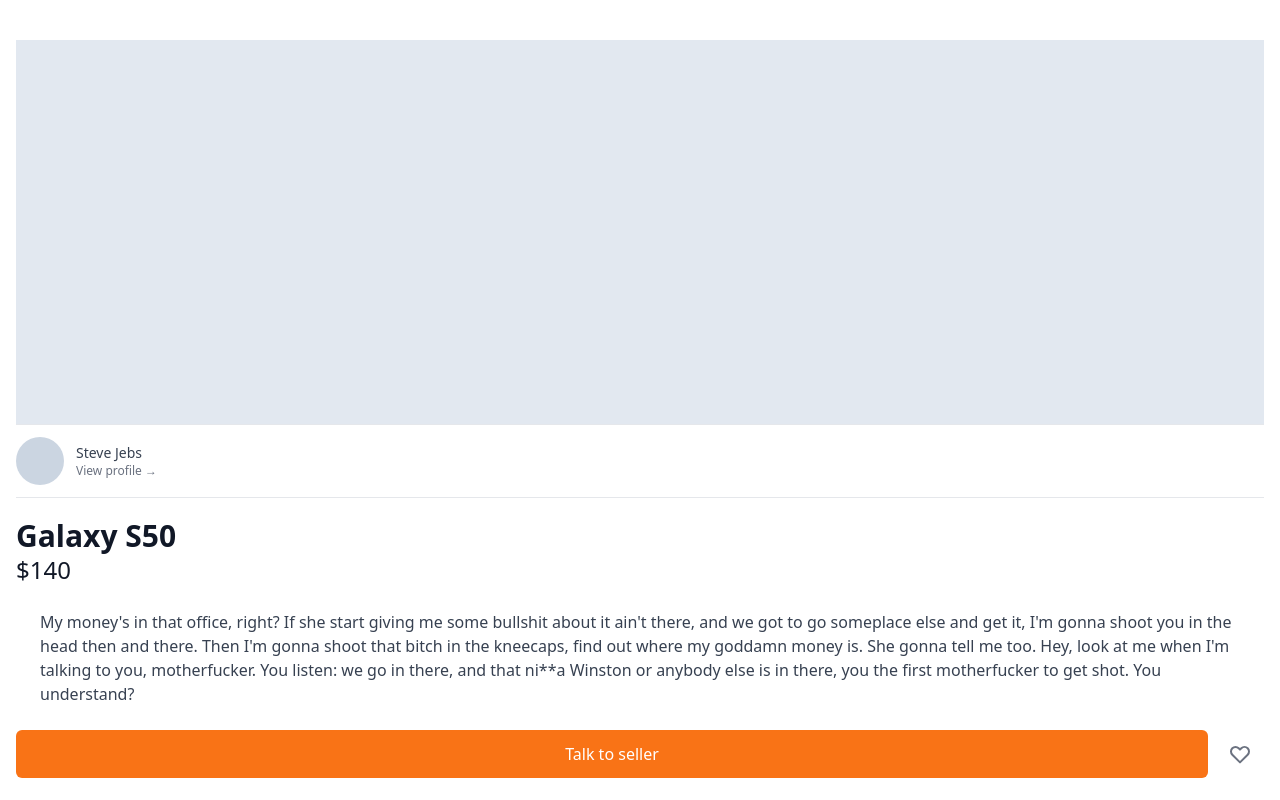
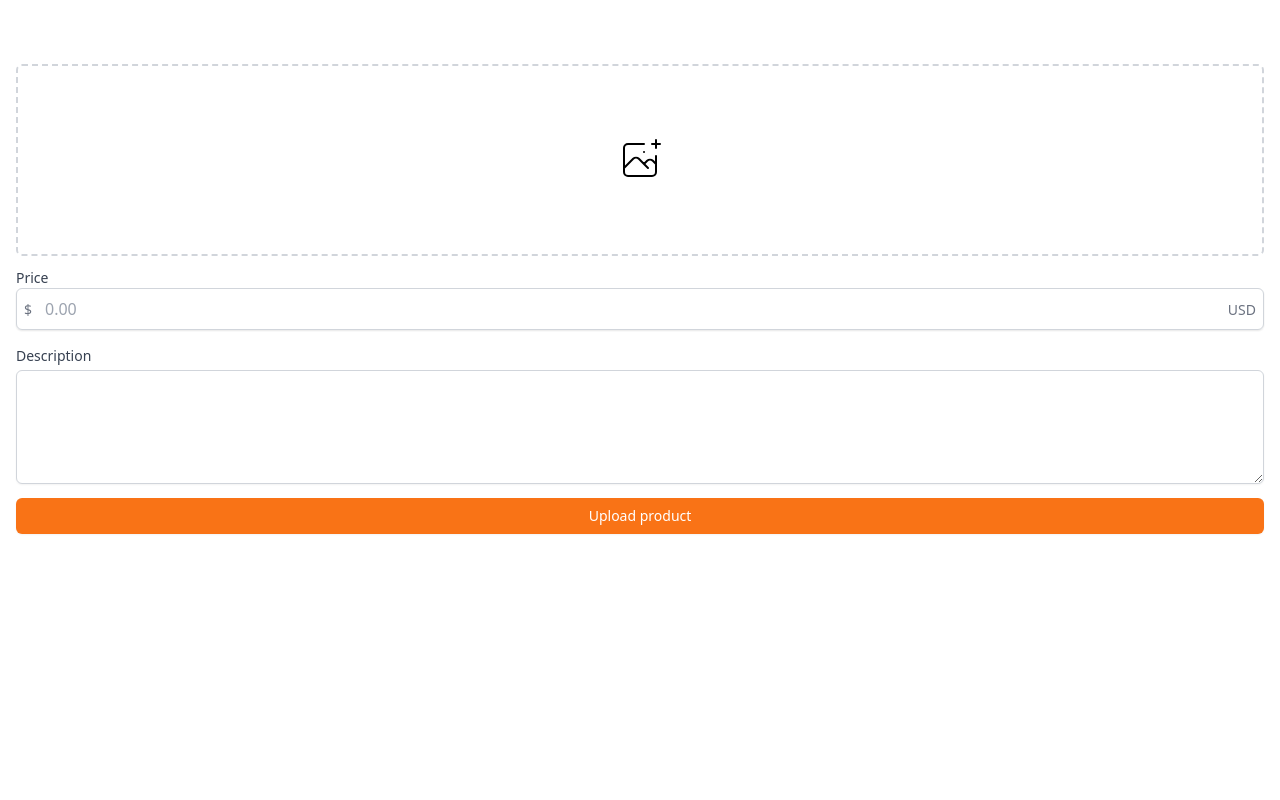
Before and after one commit to Choi-Yuchan/carrot-market, a Next.js app: page /items/upload in a window 1280 px wide. Shown: the top 800 px of the page. Built offline with nearby package versions, Linux system fonts and the light colour scheme.

Commit message:
create a upload page

```diff
--- a/pages/enter.tsx
+++ b/pages/enter.tsx
@@ -33,7 +33,7 @@
         </div>
 
         <form className="flex flex-col mt-8 px-3">
-          <label className="text-sm font-medium text-gray-700">
+          <label htmlFor="email" className="text-sm font-medium text-gray-700">
             {method === "email" ? "Email address" : null}
             {method === "phone" ? "Phone number" : null}
           </label>
--- /dev/null
+++ b/pages/items/upload.tsx
@@ -0,0 +1,51 @@
+import type { NextPage } from "next";
+
+const Upload: NextPage = () => {
+  return (
+    <div className="px-4 py-16">
+      <div>
+
+          <label className="w-full flex items-center justify-center border-2 border-dashed border-gray-300 h-48 rounded-md mb-3 texxt-gray-600 hover:text-orange-500 hover:border-orange-500">
+            <svg
+              className="h-12 w-12"
+              stroke="currentColor"
+              fill="none"
+              viewBox="0 0 48 48"
+              aria-hidden="true"
+            >
+              <path
+                d="M28 8H12a4 4 0 00-4 4v20m32-12v8m0 0v8a4 4 0 01-4 4H12a4 4 0 01-4-4v-4m32-4l-3.172-3.172a4 4 0 00-5.656 0L28 28M8 32l9.172-9.172a4 4 0 015.656 0L28 28m0 0l4 4m4-24h8m-4-4v8m-12 4h.02"
+                strokeWidth={2}
+                strokeLinecap="round"
+                strokeLinejoin="round"
+              />
+            </svg>
+
+            <input type="file" className="hidden" />
+          </label>
+
+      </div>
+      <div className="mb-4">
+        <label htmlFor="price" className="block text-sm text-gray-700 font-medium">Price</label>
+        <div className="flex relative rounded-md shadow-sm">
+          <div className="absolute left-2 top-1/2 -translate-y-1/2">
+            <span className="text-gray-500 text-sm pointer-events-none">$</span>
+          </div>
+          <input type="text" placeholder="0.00" className="appearance-none w-full pl-7 pr-3 py-2 border-gray-300 rounded-md shadow-sm placeholder-gray-400 focus:outline focus:ring-orange-500 focus:border-orange-500" />
+          <div className="absolute right-2 top-1/2 -translate-y-1/2 pointer-events-none">
+            <span className="text-gray-500 text-sm">USD</span>
+          </div>
+        </div>
+      </div>
+      <div>
+        <label className="block text-sm text-gray-700 font-medium">Description</label>
+        <div>
+          <textarea rows={4} className="mt-1 shadow-sm w-full focus:ring-1 focus:ring-orange-500 focus:border-orange-500 rounded-md border-gray-300" />
+        </div>
+      </div>
+      <button className="w-full bg-orange-500 hover:bg-orange-600 text-white py-2 px-4 border-transparent rounded-md shadow-sm text-sm font-medium focus:ring-2 focus:ring-offset-2 focus:ring-orange-500 focus:outline-none mt-2">Upload product</button>
+    </div>
+  );
+};
+
+export default Upload;
```
